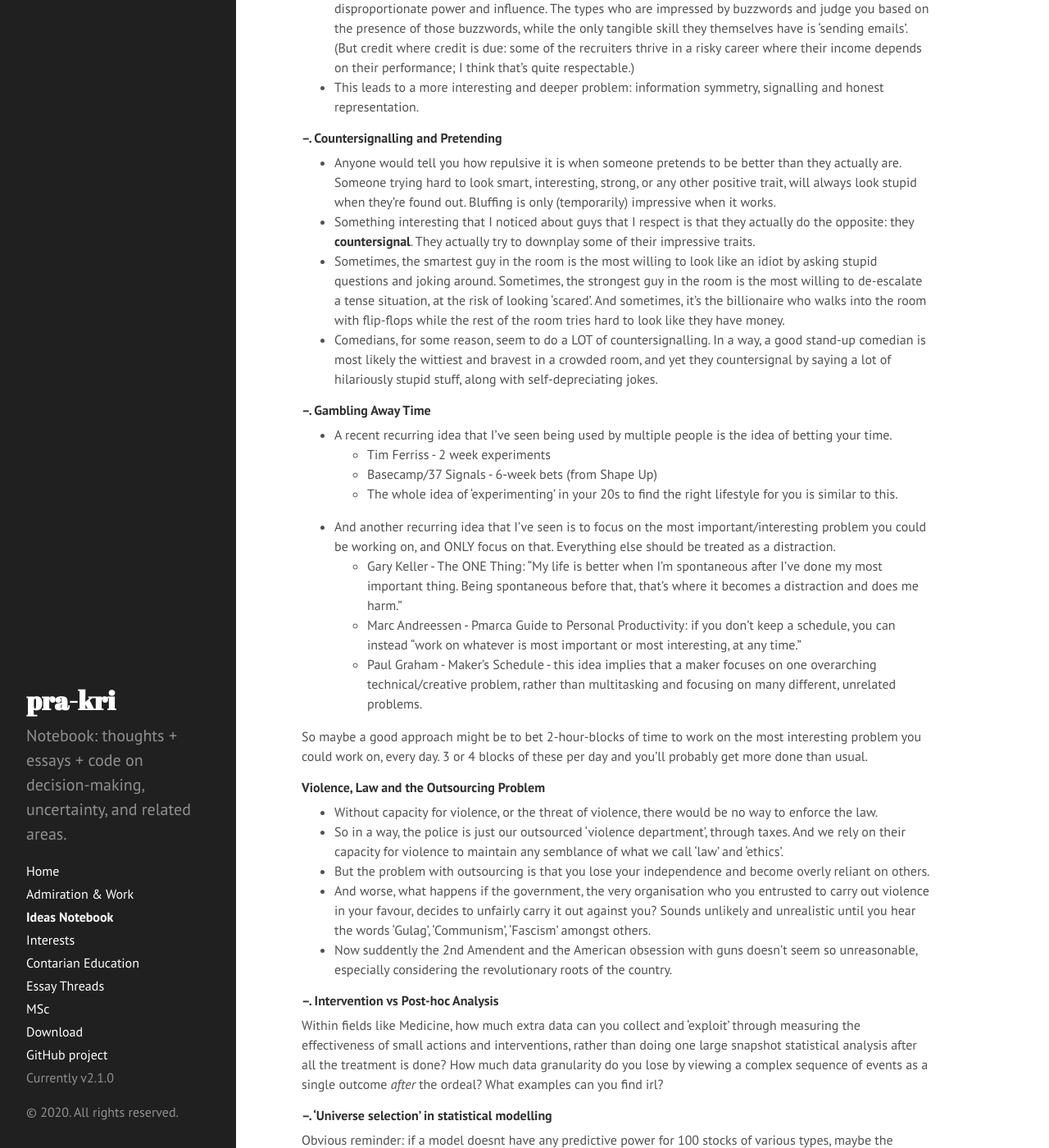
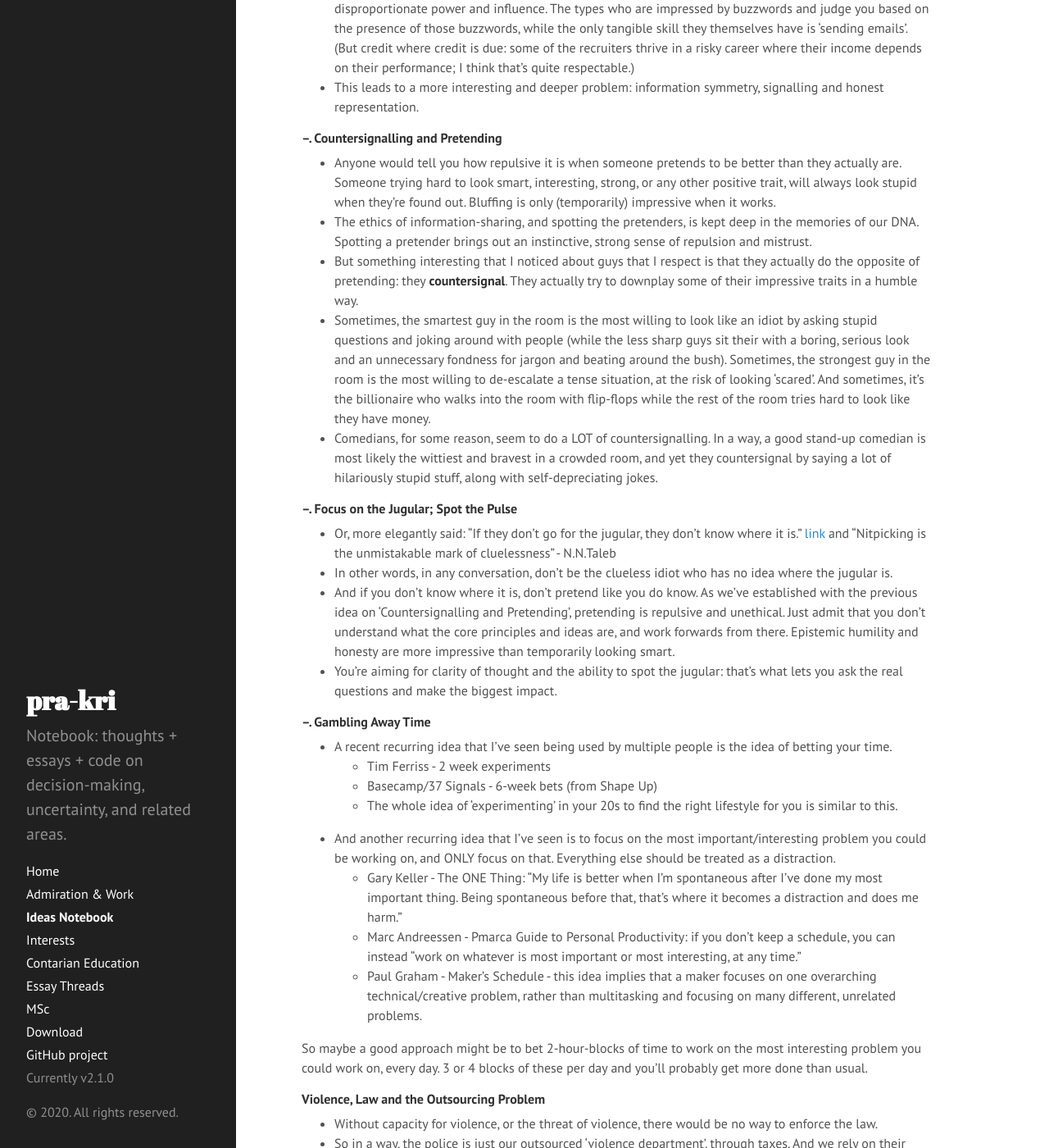
Before and after one commit to pra-kri/pra-kri.github.io, a Jekyll site: the page built from IdeasNotebook.md, in a window 1280 px wide and 1400 px high, scrolled down 2054 px. Shown: the whole window at 82% size. Built offline with Jekyll 4.4.1, drawn with Linux system fonts in a browser that asks for light colours; Markdown is read by kramdown in place of the engine named in the settings.

Commit message:
Update IdeasNotebook.md

```diff
--- a/IdeasNotebook.md
+++ b/IdeasNotebook.md
@@ -47,9 +47,17 @@ Maybe the solution is to work in small selective teams with autonomy and shared
 
 ##### --. Countersignalling and Pretending
 * Anyone would tell you how repulsive it is when someone pretends to be better than they actually are. Someone trying hard to look smart, interesting, strong, or any other positive trait, will always look stupid when they're found out. Bluffing is only (temporarily) impressive when it works.
-* Something interesting that I noticed about guys that I respect is that they actually do the opposite: they **countersignal**. They actually try to downplay some of their impressive traits.
-* Sometimes, the smartest guy in the room is the most willing to look like an idiot by asking stupid questions and joking around. Sometimes, the strongest guy in the room is the most willing to de-escalate a tense situation, at the risk of looking 'scared'. And sometimes, it's the billionaire who walks into the room with flip-flops while the rest of the room tries hard to look like they have money.
+* The ethics of information-sharing, and spotting the pretenders, is kept deep in the memories of our DNA. Spotting a pretender brings out an instinctive, strong sense of repulsion and mistrust.
+* But something interesting that I noticed about guys that I respect is that they actually do the opposite of pretending: they **countersignal**. They actually try to downplay some of their impressive traits in a humble way.
+* Sometimes, the smartest guy in the room is the most willing to look like an idiot by asking stupid questions and joking around with people (while the less sharp guys sit their with a boring, serious look and an unnecessary fondness for jargon and beating around the bush). Sometimes, the strongest guy in the room is the most willing to de-escalate a tense situation, at the risk of looking 'scared'. And sometimes, it's the billionaire who walks into the room with flip-flops while the rest of the room tries hard to look like they have money.
 * Comedians, for some reason, seem to do a LOT of countersignalling. In a way, a good stand-up comedian is most likely the wittiest and bravest in a crowded room, and yet they countersignal by saying a lot of hilariously stupid stuff, along with self-depreciating jokes.
+
+##### --. Focus on the Jugular; Spot the Pulse
+* Or, more elegantly said: "If they don't go for the jugular, they don't know where it is." [link](https://startupbros.com/antifragile-act-cant-know-much/) and "Nitpicking is the unmistakable mark of cluelessness" - N.N.Taleb
+* In other words, in any conversation, don't be the clueless idiot who has no idea where the jugular is.
+* And if you don't know where it is, don't pretend like you do know. As we've established with the previous idea on 'Countersignalling and Pretending', pretending is repulsive and unethical. Just admit that you don't understand what the core principles and ideas are, and work forwards from there. Epistemic humility and honesty are more impressive than temporarily looking smart.
+* You're aiming for clarity of thought and the ability to spot the jugular: that's what lets you ask the real questions and make the biggest impact.
+
 
 ##### --. Gambling Away Time
 * A recent recurring idea that I've seen being used by multiple people is the idea of betting your time.
```
